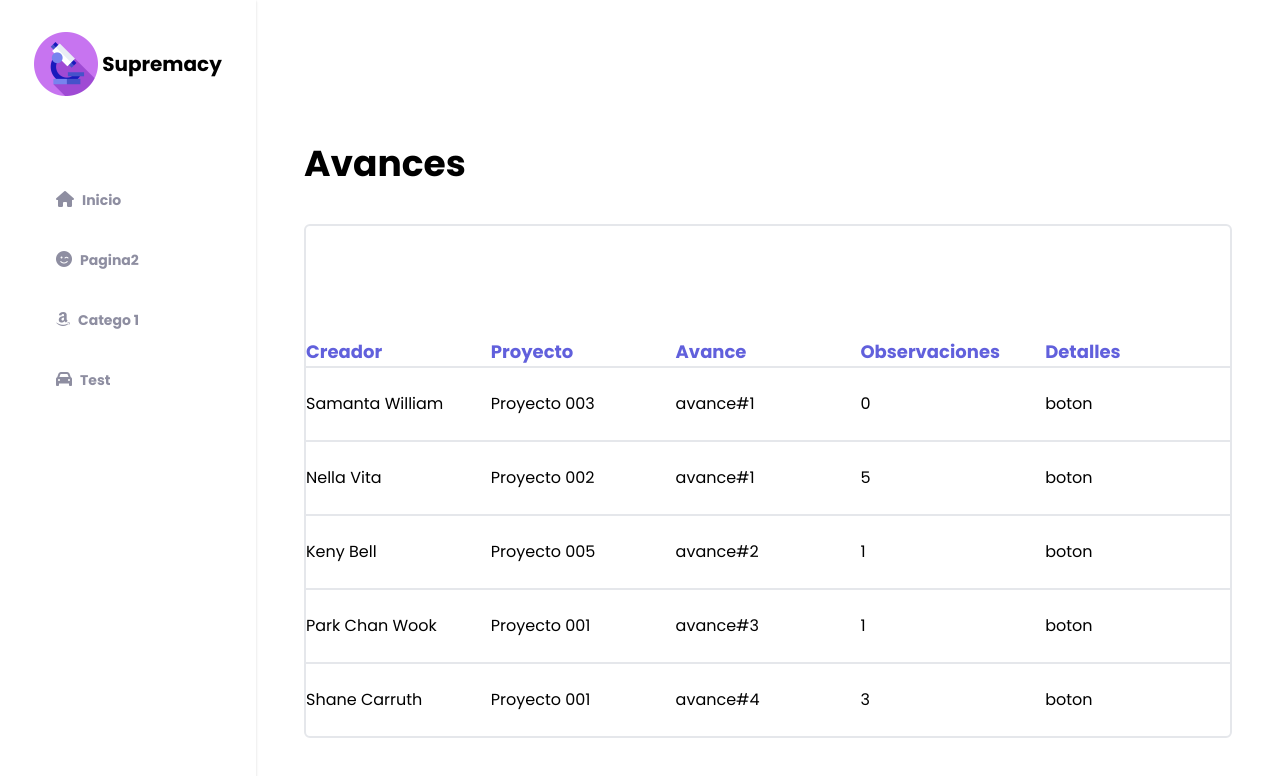
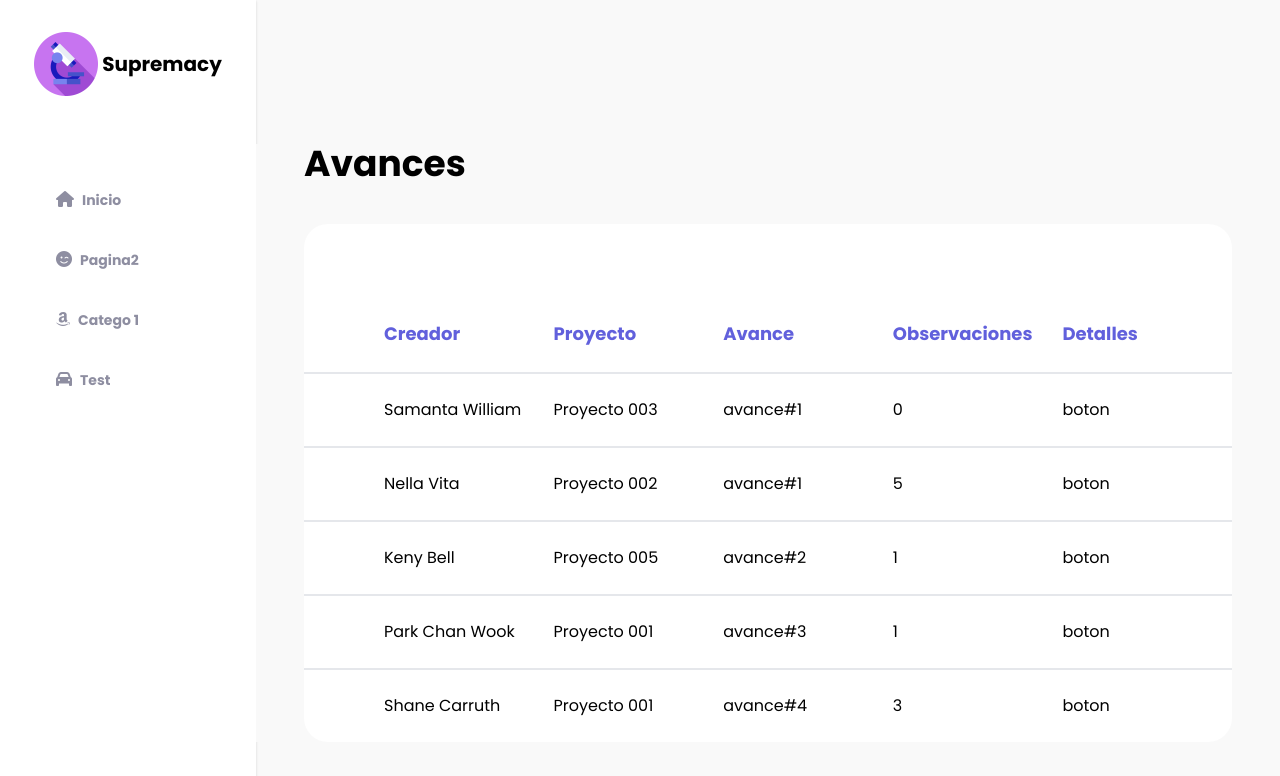
Before and after one commit to Ciclo4Mintic-Projects/gestProjects-MinTic, a React (Create React App) app: page /progress in a window 1280 px wide. Shown: the top 776 px of the page. Built offline with nearby package versions, Linux system fonts and the light colour scheme.

Commit message:
versión 1.0 de tabla avances

```diff
--- a/src/layouts/PrivateLayout.jsx
+++ b/src/layouts/PrivateLayout.jsx
@@ -4,9 +4,9 @@ import React from 'react';
 
 const PrivateLayout = () => {
   return (
-    <div className='flex flex-col md:flex-row flex-no-wrap h-screen'>
+    <div className='flex flex-col md:flex-row flex-no-wrap h-screen bg-backgContTem'>
       <Sidebar />
-       <div className='flex w-full h-full'>
+      <div className='flex w-full h-full'>
         <div className='w-full h-full  overflow-y-scroll'>
           <Outlet />
         </div>
--- a/src/pages/Progress/Index.jsx
+++ b/src/pages/Progress/Index.jsx
@@ -2,10 +2,10 @@ import React from 'react'
 import ProgressTable from './ProgressTable'
 const IndexProgress = () => {
   return (
-    <div>
+    <div className=" bg-backgContTem">
       <div className=" mt-36 mx-12">
-        <h2 className="text-4xl font-bold ">Avances</h2>
-        <div className=" mt-10 bg-white border-2 rounded-md">
+        <h2 className="text-4xl font-bold  ">Avances</h2>
+        <div className="bg-white rounded-3xl mt-10">
           <ProgressTable />
         </div>
       </div>
--- a/src/pages/Progress/ProgressTable.jsx
+++ b/src/pages/Progress/ProgressTable.jsx
@@ -5,8 +5,8 @@ const ProgressTable = () => {
   const progressData = data;
 
   return (
-    <div className="grid mt-28 justify-items-center ">
-      <div className="grid grid-cols-5 w-full text-lg font-semibold text-purpleTem ">
+    <div className="grid justify-items-center pt-24">
+      <div className="grid grid-cols-5 w-full text-lg font-semibold text-purpleTem  pl-20 mb-6 ">
         <p>Creador</p>
         <p>Proyecto</p>
         <p>Avance</p>
@@ -23,7 +23,7 @@ const ProgressTable = () => {
       </div> */}
       {progressData.map(advance => {
         return (
-          <div className="grid grid-cols-5 w-full py-6 border-t-2">
+          <div className="grid grid-cols-5 w-full py-6 border-t-2  pl-20">
             <p>{advance.creador}</p>
             <p>{advance.proyecto}</p>
             <p>{advance.avance}</p>
```
